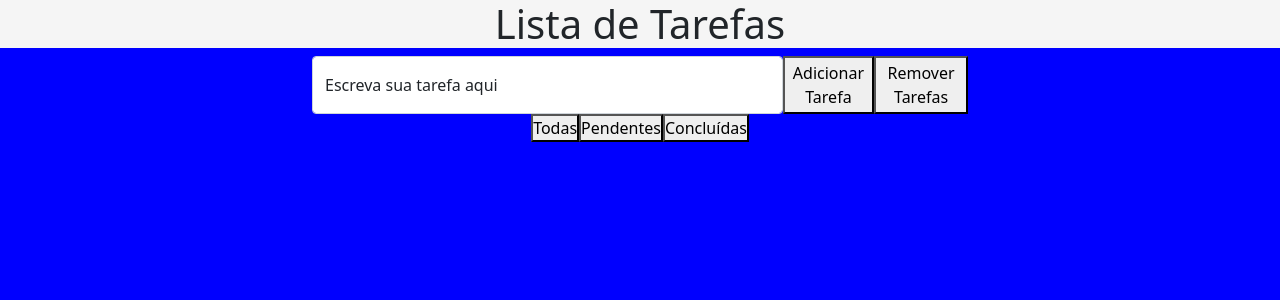
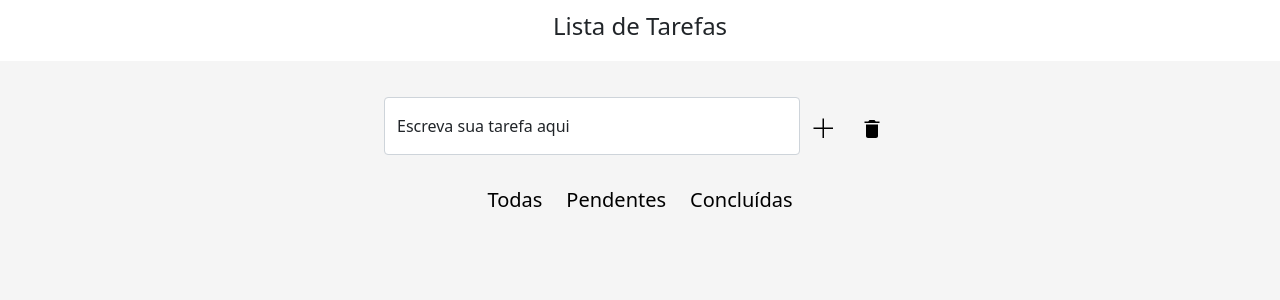
Before and after one commit to eric-kreis/todo-list-2.1, a React (Create React App) app: page / in a window 1280 px wide. Shown: the top 300 px of the page. Built offline with nearby package versions, Linux system fonts and the light colour scheme.

Commit message:
Adicionando icones, melhorando estiliaçao e mais

```diff
--- a/package.json
+++ b/package.json
@@ -10,6 +10,7 @@
     "bootstrap": "^5.0.2",
     "react": "^17.0.2",
     "react-dom": "^17.0.2",
+    "react-icons": "^4.2.0",
     "react-router-dom": "^5.2.0",
     "react-scripts": "4.0.3",
     "styled-components": "^5.3.0",
--- /dev/null
+++ b/src/components/ClearModalContainer.js
@@ -0,0 +1,30 @@
+import React, { Component } from 'react';
+
+import ConfirmModal from './ConfirmModal';
+class ClearModalContainer extends Component {
+  render() {
+    const {
+      show,
+      clearModal,
+      handleClear,
+      handleToggleModal,
+    } = this.props;
+
+    let typeMessage = 'todas as tarefas' ;
+
+    if (show === 'toDo') typeMessage = 'as tarefas pendentes';
+    if (show === 'completed') typeMessage = 'as tarefas concluídas';
+
+    return (
+      <ConfirmModal
+        openModal={ clearModal }
+        handleConfirm={ () => { handleClear(); handleToggleModal(); } }
+        handleCancel={ () => { handleToggleModal(); } }
+      >
+        Você realmente deseja remover {typeMessage}?
+      </ConfirmModal>
+    );
+  }
+}
+
+export default ClearModalContainer;
--- a/src/components/FormContainer.js
+++ b/src/components/FormContainer.js
@@ -1,8 +1,14 @@
 import React, { Component } from 'react';
 import PropTypes from 'prop-types';
+import { Add, Trash } from '../sources/Icons';
 
 import FormInput from './FormInput';
-import { MainForm, InputSectionForm } from '../styles/styledComponents'
+import {
+  MainForm,
+  SectionForm,
+  IconsButtons,
+  FormShowButtons,
+} from '../styles/styledComponents'
 
 class FormContainer extends Component {
   render() {
@@ -10,7 +16,7 @@ class FormContainer extends Component {
       taskText,
       formInputClass,
       mainInputFocus,
-      formInputToggle,
+      formClassToggle,
       handleAddTask,
       handleChange,
       handleToggleModal,
@@ -20,57 +26,52 @@ class FormContainer extends Component {
 
     return (
       <MainForm onSubmit={ (e) => e.preventDefault() }>
-        <InputSectionForm>
+        <SectionForm>
+
           <FormInput
             name="taskText"
             value={ taskText }
             formInputClass={ formInputClass }
             mainInputFocus={ mainInputFocus }
             handleChange={ handleChange }
-            formInputToggle={ formInputToggle }
+            formClassToggle={ formClassToggle }
             handleFocus={ handleFocus }
             handleRemoveFocus={ handleRemoveFocus }
           />
-          <button
+          <IconsButtons
+            add
+            large
             onClick={ () => {
               handleAddTask();
               handleFocus();
             } }
           >
-            Adicionar Tarefa
-          </button>
-          <button
+            <Add />
+          </IconsButtons>
+          <IconsButtons
+            clear
+            large
             onClick={ () => {
               handleToggleModal();
             } }
           >
-            Remover Tarefas
-          </button>
-        </InputSectionForm>
+            <Trash />
+          </IconsButtons>
 
-        <InputSectionForm>
-          <button
-            name="show"
-            value="all"
-            onClick={ handleChange }
-          >
+        </SectionForm>
+        <SectionForm>
+
+          <FormShowButtons name="show" value="all" onClick={ handleChange }>
             Todas
-          </button>
-          <button
-            name="show"
-            value="toDo"
-            onClick={ handleChange }
-          >
+          </FormShowButtons>
+          <FormShowButtons name="show" value="toDo" onClick={ handleChange }>
             Pendentes
-          </button>
-          <button
-            name="show"
-            value="completed"
-            onClick={ handleChange }
-          >
+          </FormShowButtons>
+          <FormShowButtons name="show" value="completed" onClick={ handleChange }>
             Concluídas
-          </button>
-        </InputSectionForm>
+          </FormShowButtons>
+
+        </SectionForm>
       </MainForm>
     )
   }
--- a/src/components/FormInput.js
+++ b/src/components/FormInput.js
@@ -22,7 +22,7 @@ class FormInput extends Component {
       handleFocus,
       handleRemoveFocus,
       handleChange,
-      formInputToggle,
+      formClassToggle,
       formInputClass,
     } = this.props;
 
@@ -33,7 +33,7 @@ class FormInput extends Component {
     }
 
     return (
-      <span className="form-floating">
+      <div className="form-floating">
         <input
           className={ formInputClass }
           ref={ this.input }
@@ -43,12 +43,12 @@ class FormInput extends Component {
           value={ value }
           onFocus={ handleFocus }
           onBlur={ handleRemoveFocus }
-          onChange={ (e) => { handleChange(e); formInputToggle(e); } }
+          onChange={ (e) => { handleChange(e); formClassToggle(e); } }
           placeholder="placeholder"
           autoComplete="off"
         />
         <label htmlFor="form-input">{ labelText }</label>
-      </span>
+      </div>
     );
   }
 }
--- a/src/pages/HomePage.js
+++ b/src/pages/HomePage.js
@@ -1,9 +1,10 @@
 import React from 'react';
 
+import Header from '../sources/Header';
 import FormContainer from '../components/FormContainer';
 import Tasks from '../components/taskComponents/Tasks';
-import ConfirmModal from '../components/ConfirmModal';
-import { PageBody, HomeHeader, HomeMain } from '../styles/styledComponents';
+import ClearModalContainer from '../components/ClearModalContainer';
+import { PageBody, HomeMain } from '../styles/styledComponents';
 
 const savedTasks = JSON.parse(localStorage.getItem('tasks'));
 const savedChecks = JSON.parse(localStorage.getItem('checkedItems'));
@@ -15,7 +16,7 @@ const initialState = {
   tasks: !savedTasks ? [] : savedTasks,
   mainInputFocus: false,
   checkedItems: !savedChecks ? [] : savedChecks,
-  openModal: false,
+  clearModal: false,
 };
 
 class HomePage extends React.Component {
@@ -23,7 +24,7 @@ class HomePage extends React.Component {
     super();
 
     this.handleChange = this.handleChange.bind(this);
-    this.formInputToggle = this.formInputToggle.bind(this);
+    this.formClassToggle = this.formClassToggle.bind(this);
     this.handleAddTask = this.handleAddTask.bind(this);
     this.handleToggleModal = this.handleToggleModal.bind(this);
     this.handleClear = this.handleClear.bind(this);
@@ -45,7 +46,7 @@ class HomePage extends React.Component {
     this.setState({ [name]: value });
   }
 
-  formInputToggle({ target }) {
+  formClassToggle({ target }) {
     const { value } = target;
     if (value.trim()) {
       this.setState({ formInputClass: 'form-control' });
@@ -79,7 +80,7 @@ class HomePage extends React.Component {
 
   handleToggleModal() {
     this.setState((prevState) =>
-      ({ openModal: !prevState.openModal }));
+      ({ clearModal: !prevState.clearModal }));
   }
 
   handleClear() {
@@ -178,32 +179,32 @@ class HomePage extends React.Component {
       checkedItems,
       formInputClass,
       mainInputFocus,
-      openModal,
+      clearModal,
     } = this.state;
 
     return (
-      <PageBody>
-        <ConfirmModal
+      <PageBody backgroundColor="whitesmoke">
+        <ClearModalContainer
           show={ show }
-          openModal={ openModal }
+          clearModal={ clearModal }
           handleClear={ this.handleClear }
           handleToggleModal={ this.handleToggleModal }
         />
-        <HomeHeader>
+        <Header>
           <h1>Lista de Tarefas</h1>
-        </HomeHeader>
+        </Header>
         <HomeMain>
           <FormContainer
             handleAddTask={ this.handleAddTask }
             handleChange={ this.handleChange }
             handleToggleModal={ this.handleToggleModal }
-            formInputToggle={ this.formInputToggle }
+            formClassToggle={ this.formClassToggle }
             handleFocus={ this.handleFocus }
             handleRemoveFocus={ this.handleRemoveFocus }
             mainInputFocus={ mainInputFocus }
             formInputClass={ formInputClass }
             taskText={ taskText }
-            />
+          />
           <Tasks
             show={ show }
             tasks={ tasks }
--- /dev/null
+++ b/src/sources/Header.js
@@ -0,0 +1,16 @@
+import React, { Component } from 'react';
+
+import { PageHeader } from '../styles/styledComponents';
+
+class Header extends Component {
+  render() {
+    const { children } = this.props;
+    return (
+      <PageHeader>
+        { children }
+      </PageHeader>
+    );
+  }
+}
+
+export default Header;
--- /dev/null
+++ b/src/sources/Icons.js
@@ -0,0 +1,20 @@
+// All icons archive
+import { VscAdd } from 'react-icons/vsc';
+import { IoMdTrash, IoMdRemove } from 'react-icons/io';
+import { IoExitOutline } from 'react-icons/io5';
+import { MdModeEdit } from 'react-icons/md';
+
+// Add Icon
+export const Add = VscAdd;
+
+// Trash Icon
+export const Trash = IoMdTrash;
+
+// Edit Icon
+export const Edit = MdModeEdit;
+
+// Remove Icon
+export const Remove = IoMdRemove
+
+// Exit Icon
+export const Exit = IoExitOutline;
--- a/src/styles/styledComponents.js
+++ b/src/styles/styledComponents.js
@@ -4,10 +4,6 @@ export const GlobalStyle = createGlobalStyle`
   * {
     padding: 0;
     margin: 0;
-  }
-
-  h1 {
-    text-align: center;
   }
 
   .form-floating {
@@ -17,37 +13,83 @@ export const GlobalStyle = createGlobalStyle`
   }
 `;
 
+export const PageHeader = styled.header`
+  background-color: white;
+  display: flex;
+  justify-content: space-around;
+  padding: 12px;
+
+  h1 {
+    font-size: x-large;
+  }
+`;
+
 export const PageBody = styled.div`
   width: 100%;
   min-height: 100vh;
-  background-color: blue ${(props) => props.backgroundColor};
-  opacity: ${(props) => props.opacity};
-`;
-
-export const HomeHeader = styled.header`
-  background-color: whitesmoke;
+  background-color: ${(props) => props.backgroundColor};
 `;
 
 export const HomeMain = styled.main`
-  width: 55%;
-  min-width: 300px;
-  margin: auto;
+  /* background-color: blue; */
   display: flex;
   flex-wrap: wrap;
   justify-content: space-around;
+  margin: auto;
+  min-width: 300px;
+  padding: 36px 64px;
+  width: 50%;
 `;
 
 export const MainForm = styled.form`
+  display: flex;
+  flex-direction: column;
   width: 100%;
-  display: flex;
-  padding: 0 24px 0 24px;
-  flex-direction: column;
 `;
 
-export const InputSectionForm = styled.section`
-  width: 100%;
+export const SectionForm = styled.section`
   display: flex;
   justify-content: center;
+  margin-bottom: 16px;
+  width: 100%;
+`;
+
+export const IconsButtons = styled.button`
+  background-color: transparent;
+  border: 0;
+  font-size: ${ (props) => {
+    if (props.large) {
+      return '24px';
+    }
+    if (props.medium) {
+      return '20px';
+    }
+    return '15px'
+  }};
+  margin: 12px;
+
+  :hover {
+    color: ${ (props) => {
+      if (props.add) {
+        return 'green';
+      }
+      if (props.clear) {
+        return 'red';
+      }
+      return 'blue';
+    } };
+  }
+`;
+
+export const FormShowButtons = styled.button`
+  background-color: transparent;
+  border: 0;
+  font-size: 20px;
+  margin: 12px;
+
+  :hover {
+    color: blue;
+  }
 `;
 
 export const TaskList = styled.ul`
@@ -56,39 +98,46 @@ export const TaskList = styled.ul`
   flex-wrap: wrap;
   justify-content: space-between;
   width: 500px;
-  padding: 8px;
-  margin: 16px;
 `;
 
 export const TaskItem = styled.li`
   width: 100%;
+  overflow: hidden;
   height: 60px;
   margin: 8px;
   padding-bottom: 4px;
   border-bottom: 1px solid black;
 `;
 
-export const TaskBody = styled.section`
+export const TaskBody = styled.main`
   display: flex;
   justify-content: space-around;
   width: 100%;
 `;
 
 export const TaskLabel = styled.label`
+  display: flex;
+  align-items: center;
+  overflow: hidden;
   width: 80%;
-  display: flex;
-  flex-wrap: wrap;
-  overflow: hidden;
-  justify-content: space-evenly;
-  :hover {
-    cursor: pointer;
+  max-width: 80%;
+
+  input {
+    margin-right: 36px;
+    :hover {
+      cursor: pointer;
+    }
+  }
+
+  span {
+    max-width: 100%;
   }
 `;
 
 export const TaskButtons = styled.div`
   width: 20%;
   display: flex;
-  justify-content: space-around;
+  justify-content: space-between;
 `;
 
 export const ModalWindow = styled.main`
@@ -113,6 +162,7 @@ export const Modal = styled.div`
   margin: auto;
   padding-top: 16px;
   position: relative;
+  text-align: center;
   z-index: 10;
 
   button {
```
Also changed, not shown: src/components/ConfirmModal.js (+6 -12 lines), src/components/taskComponents/EditSection.js (+12 -4 lines), src/components/taskComponents/TaskContainer.js (+22 -30 lines), src/components/taskComponents/TaskMain.js (added, +58 -0 lines), 1 other file (tests, documents, lock files or other folders).
